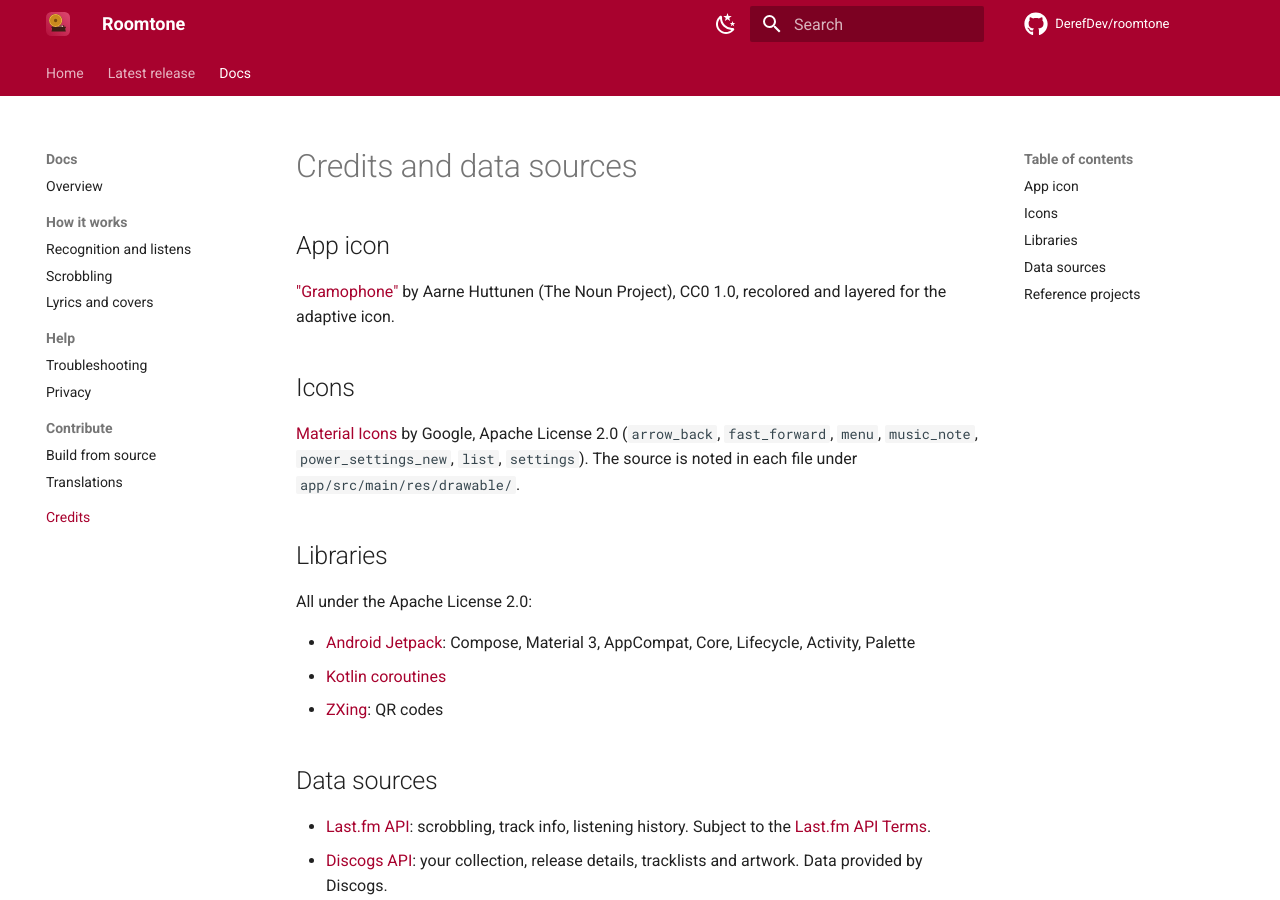
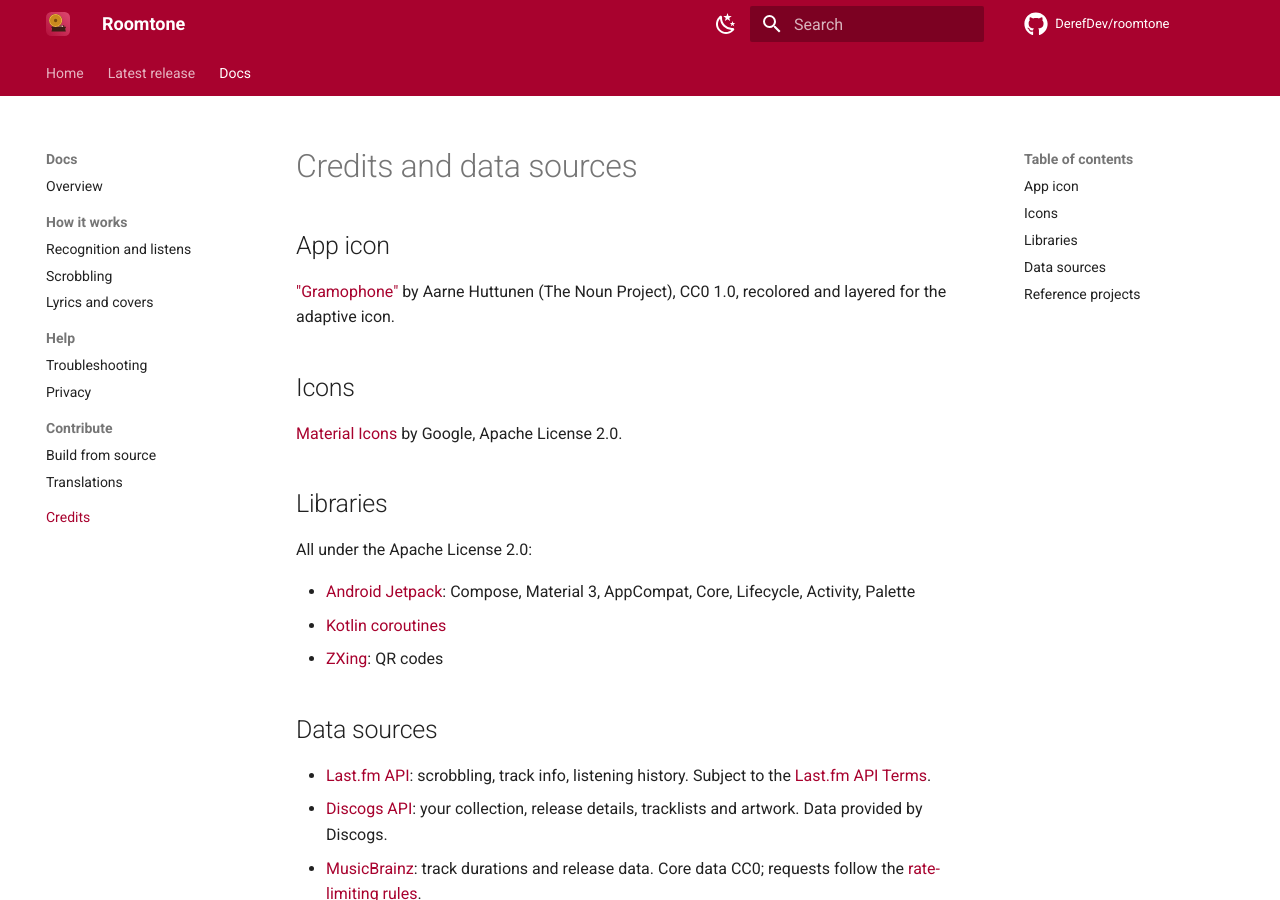
Before and after one commit to DerefDev/roomtone, an MkDocs documentation site: the page built from docs/credits.md, in a window 1280 px wide and 900 px high. Built offline with MkDocs 1.6.1 and Material for MkDocs 9.7.7, drawn with Linux system fonts in a browser that asks for light colours; comment, search, counter and statistics services are not loaded.

Commit message:
Don't list the icon names in the credits

```diff
--- a/docs/credits.md
+++ b/docs/credits.md
@@ -9,9 +9,7 @@ adaptive icon.
 ## Icons
 
 [Material Icons](https://github.com/google/material-design-icons) by Google,
-Apache License 2.0 (`arrow_back`, `fast_forward`, `menu`, `music_note`,
-`power_settings_new`, `list`, `settings`). The source is noted in each file
-under `app/src/main/res/drawable/`.
+Apache License 2.0.
 
 ## Libraries
 
```
